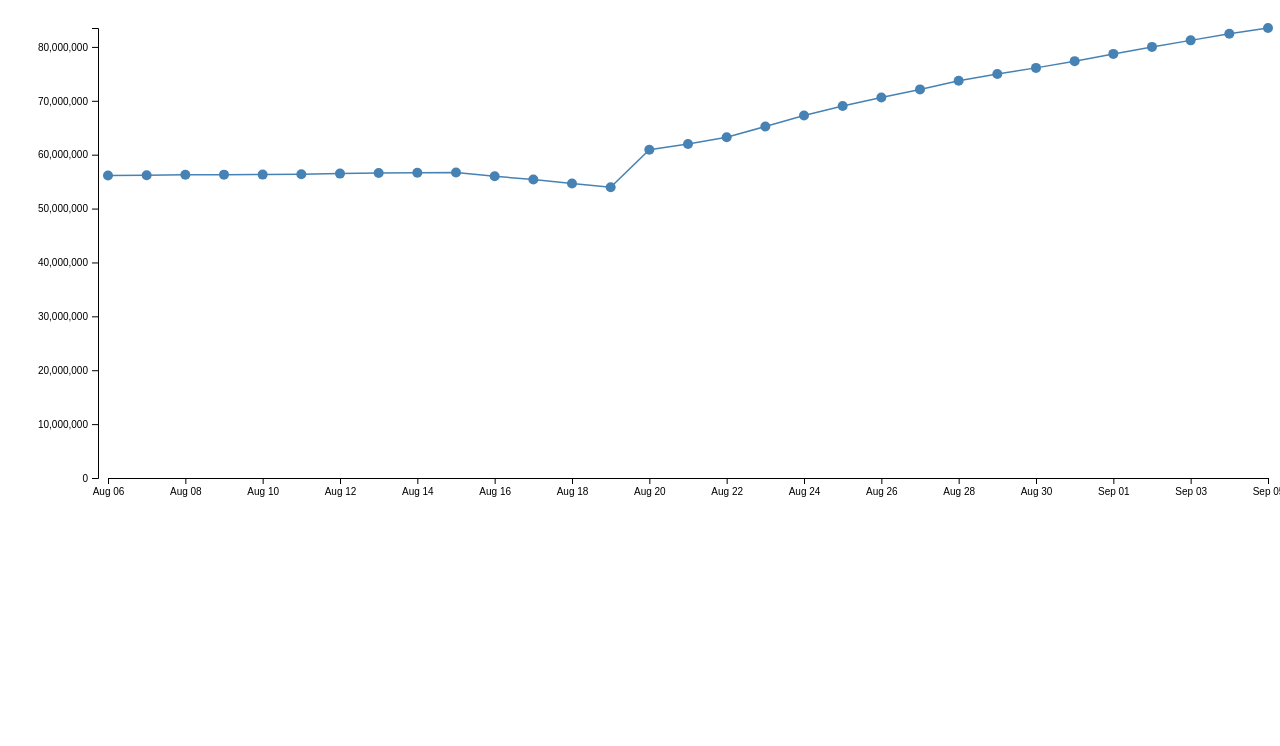
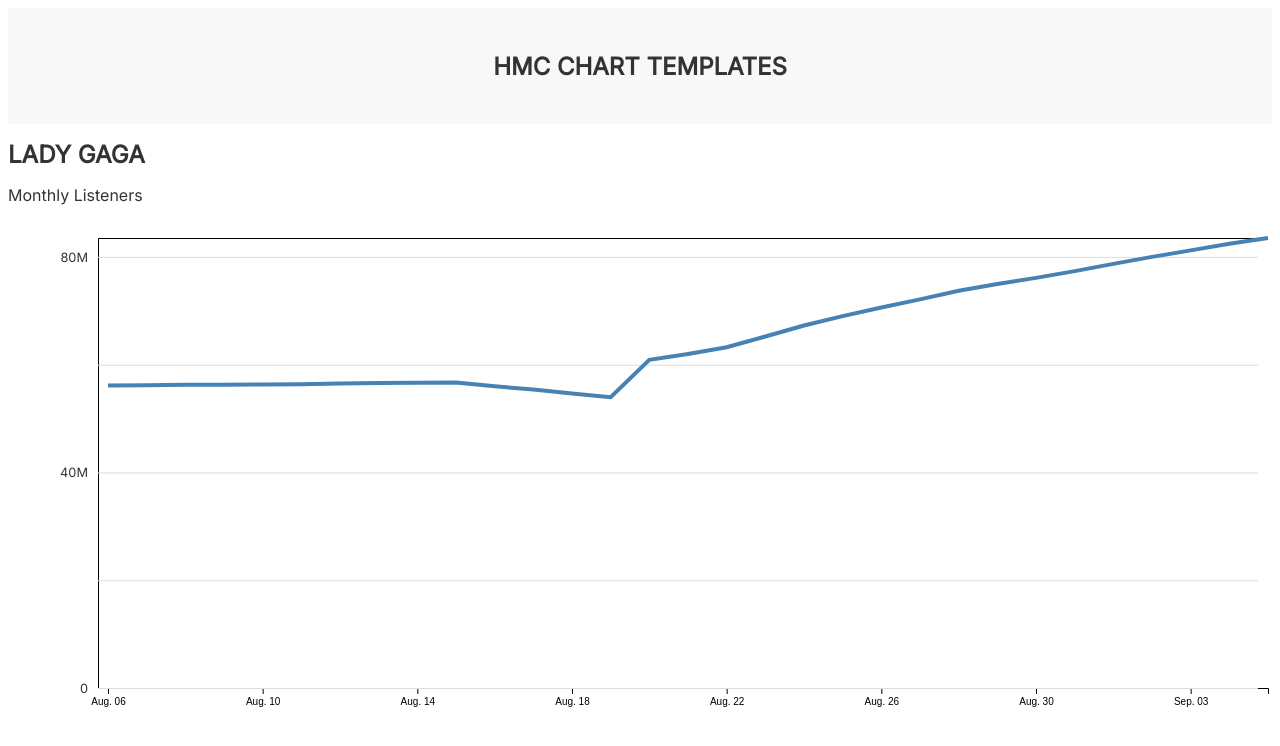
Before and after one commit to ale22arevalo/chartmetric-interactives, a Gatsby site: page / in a window 1280 px wide. Built offline with nearby package versions, Linux system fonts and the light colour scheme; Gatsby itself is replaced by a stand-in of ours.

Commit message:
added interactive tooltips

```diff
--- a/package.json
+++ b/package.json
@@ -19,7 +19,8 @@
     "gatsby": "^5.13.7",
     "papaparse": "^5.4.1",
     "react": "^18.2.0",
-    "react-dom": "^18.2.0"
+    "react-dom": "^18.2.0",
+    "tippy.js": "^6.3.7"
   },
   "devDependencies": {
     "csv-loader": "^3.0.5"
--- /dev/null
+++ b/src/components/heading.js
@@ -0,0 +1,29 @@
+import React from 'react'
+import * as styles from '../styles/styles.css'
+
+const Heading = ({ text, level }) => {
+    let headingElement;
+    switch (level) {
+        case 1:
+            headingElement = <h1>{text}</h1>;
+            break;
+        case 2:
+            headingElement = <h2>{text}</h2>;
+            break;
+        case 3:
+            headingElement = <h3>{text}</h3>;
+            break;
+        // Add more cases for additional levels if needed
+        default:
+            headingElement = <h1>{text}</h1>;
+            break;
+    }
+
+    return (
+        <div className={styles.heading}>
+            {headingElement}
+        </div>
+    );
+}
+
+export default Heading
--- a/src/components/linechart.js
+++ b/src/components/linechart.js
@@ -1,10 +1,15 @@
 import React, { useRef, useEffect, useState } from 'react'
 import * as d3 from 'd3'
+import Heading from '../components/heading'
+import tippy from "tippy.js";
+import "tippy.js/dist/tippy.css";
+import 'tippy.js/themes/light-border.css';
 
-const LineChart = ({ data }) => {
+const LineChart = ({ data, title, description, lineColor }) => {
 
     const chartRef = useRef()
     const [winWidth, setWinWidth] = useState(500)
+    let preTooltips = []
 
     function drawChart(winWidth) {
         if (chartRef.current){
@@ -29,8 +34,8 @@
         svg.append('g')
         .attr('transform', `translate(0, ${height})`)
         .call(d3.axisBottom(x)
-            .tickValues(data.map(d => d.date).filter((d, i) => i % 2 === 0))
-            .tickFormat(d3.timeFormat('%b %d'))
+            .tickValues(data.map(d => d.date).filter((d, i) => i % 4 === 0))
+            .tickFormat(d3.timeFormat('%b' + '. ' + '%d'))
         )
         .selectAll('text')
         .attr("y", 10)
@@ -40,30 +45,80 @@
             .range([height, 0])
 
         svg.append('g')
-        .call(d3.axisLeft(y))
+            .call(d3.axisLeft(y)
+            .tickFormat((d, i) => {
+                    if (i % 2 === 0) {
+                        if (d >= 1000000) {
+                            return d % 1000000 === 0
+                                ? `${(d / 1000000).toFixed(0)}M`
+                                : d % 10000 === 0
+                                    ? `${(d / 1000000).toFixed(1)}M`
+                                    : `${(d / 1000000).toFixed(2)}M`
+                        } else if (d >= 1000) {
+                            return `${(d / 1000).toFixed(0)}K`
+                        } else {
+                            return `${d.toFixed(0)}`
+                        }
+                    } else {
+                        return null
+                    }
+                })
+            .ticks(5)
+            .tickSize(-width)
+            )
+            .attr('class', 'grid')
             .attr('transform', 'translate(-10, 0)')
             .selectAll('text')
+            .attr('class', 'axis-label')
             .attr('x', -10)
+            .attr('stroke', 'none')
 
         svg.append('path')
             .datum(data)
             .attr('fill', 'none')
-        .attr('stroke', 'steelblue')
-        .attr('stroke-width', 1.5)
+            .attr('stroke', lineColor)
+            .attr('stroke-width', 4)
             .attr('d', d3.line()
                 .x(d => x(d.date))
                 .y(d => y(d.value))
             )
 
-    svg.append('g')
-        .selectAll('dot')
+        const dots = svg.selectAll('dot')
             .data(data)
             .enter()
             .append('circle')
             .attr('cx', d => x(d.date))
             .attr('cy', d => y(d.value))
             .attr('r', 5)
-        .attr('fill', 'steelblue')
+            .attr('fill', 'rgba(255, 250, 250, 0.5)')
+            .attr('stroke', lineColor)
+            .attr('stroke-width', 2)
+            .attr('cursor', 'pointer')
+            .attr('opacity', 0)
+
+          dots.on('mouseover', function (event, d) {
+            d3.select(this).attr('opacity', 1)
+          }).on('mouseout', function (event, d) {
+            d3.select(this).attr('opacity', 0)
+          })
+
+          const setTooltips = () => {
+            preTooltips.forEach(t => t.destroy())
+
+            dots.attr("data-tippy-content", (d, i) => {
+              let value = d.value > 1000000 ? `${(d.value / 1000000).toFixed(2)}M` : d.value > 1000 ? `${(d.value / 1000).toFixed(0)}K` : d.value
+              return `<span class='tippy-label'>${d.date.toLocaleDateString('en-US', { month: 'short' }) + " '" + d.date.toLocaleDateString('en-US', { year: '2-digit' })}</br>
+                <b class='tippy-label'>${value}</b>
+              </span>`
+            })
+
+            preTooltips = tippy(dots.nodes(), {
+              allowHTML: true,
+              theme: 'light-border',
+            })
+          }
+
+          setTooltips()
 
     }
 
@@ -81,7 +136,11 @@
     })
 
     return (
+        <>
+        <Heading level={1} text={title} />
+        <Heading level={2} text={description} />
         <div ref={chartRef}></div>
+        </>
     )
 }
 
--- a/src/pages/index.js
+++ b/src/pages/index.js
@@ -1,5 +1,6 @@
 import * as React from "react";
 import LineChart from '../components/linechart';
+import Heading from '../components/heading';
 import ladygaga from '../data/ladygaga.json';
 
 const IndexPage = () => {
@@ -8,10 +9,21 @@
     value: item['Monthly Listeners']
   }));
 
+const title = 'Lady Gaga';
+const description = 'Monthly Listeners';
+
   return (
     <main>
+      <div className="hero">
+        <Heading level={1} text={"HMC Chart Templates"} />
+      </div>
       <div style={{ width: "100%", height: "100%" }}>
-        <LineChart data={data} />
+        <LineChart
+          data={data}
+          title={title}
+          description={description}
+          lineColor={"steelblue"}
+        />
       </div>
     </main>
   );
--- /dev/null
+++ b/src/styles/styles.css
@@ -0,0 +1,46 @@
+@import url('https://fonts.googleapis.com/css2?family=Inter:wght@400,700&display=swap');
+
+.hero{
+    display: flex;
+    justify-content: center;
+    align-items: center;
+    height: 100px;
+    padding: 0.5rem;
+    background-color: #f8f8f8;
+    font-family: 'Inter', sans-serif;
+    font-weight: 700;
+    font-size: 2.5rem;
+    text-transform: uppercase;
+}
+
+h1{
+    font-family: 'Inter', sans-serif;
+    text-transform: uppercase;
+    font-weight: 700;
+    font-size: 1.5rem;
+    color: #333;
+}
+
+h2{
+    font-family: 'Inter', sans-serif;
+    font-weight: 400;
+    font-size: 1rem;
+    color: #333;
+}
+
+.axis-label{
+    font-family: 'Inter', sans-serif;
+    font-weight: 400;
+    font-size: 0.8rem;
+    color: #333;
+}
+
+.grid line{
+    stroke: #ddd;
+}
+
+.tippy-label {
+    font-family: 'Inter', sans-serif;
+    font-size: 0.8rem;
+    color: #333;
+}
```
Also changed, not shown: 1 other file. Lines whose indentation alone changed are shown as unchanged.
